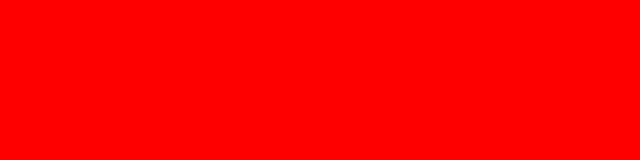
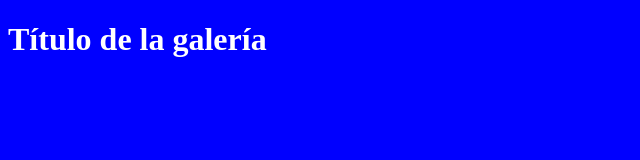
Before and after one commit to smartinroma/pruebagit, a plain HTML site: page galeria.html in a window 1280 px wide. Shown: the whole page, without its empty margins (0-640 px from the left). Drawn offline with Linux system fonts and the light colour scheme.

Commit message:
Titulo de la galeria en blanco

```diff
--- a/css/style.css
+++ b/css/style.css
@@ -1,3 +1,7 @@
 body{
-    background-color: red;
+    background-color: blue;
 }
+
+h1{
+    color: white;
+}
--- a/galeria.html
+++ b/galeria.html
@@ -10,6 +10,8 @@
 
 <body>
 
+    <h1>Título de la galería</h1>
+
 </body>
 
 </html>
```
